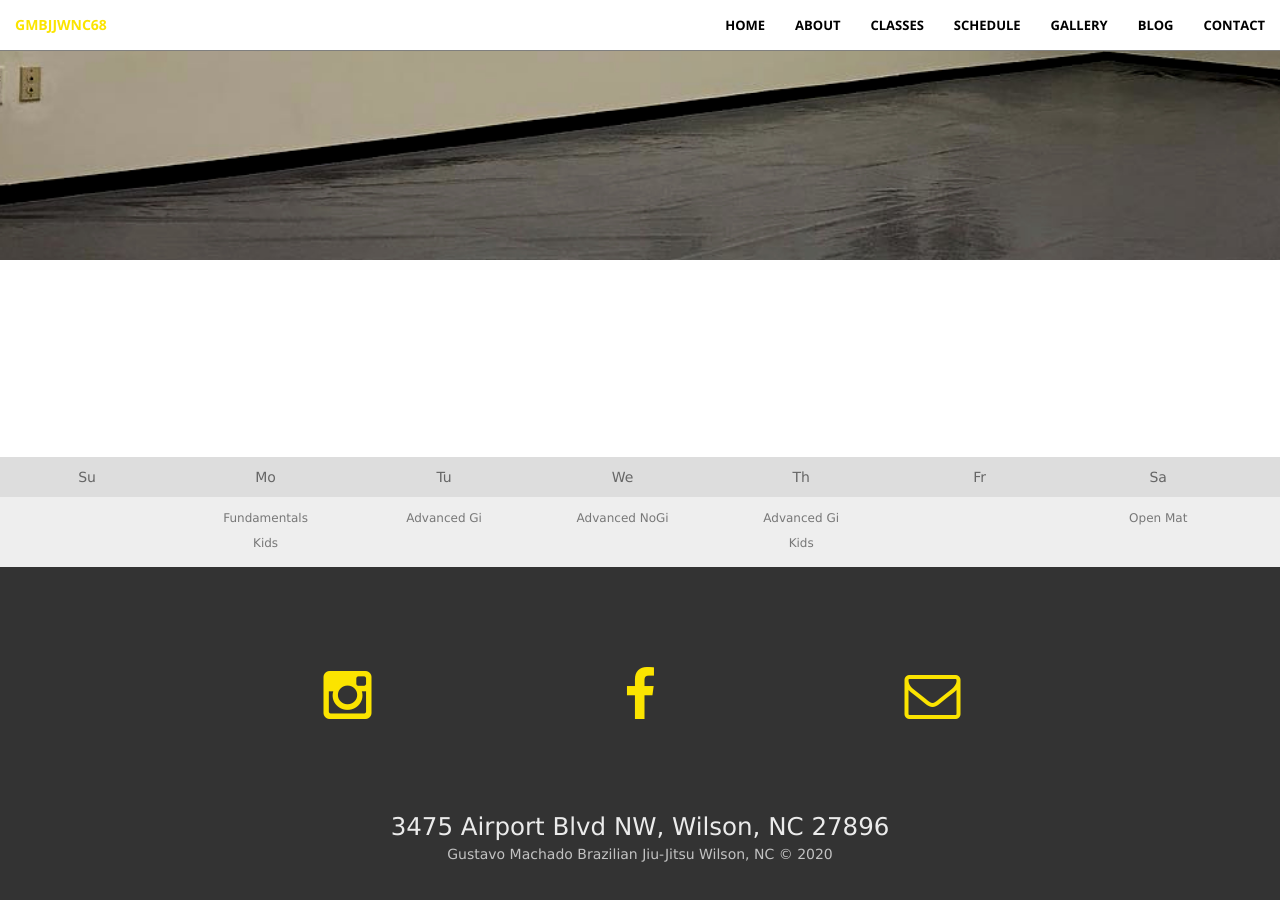
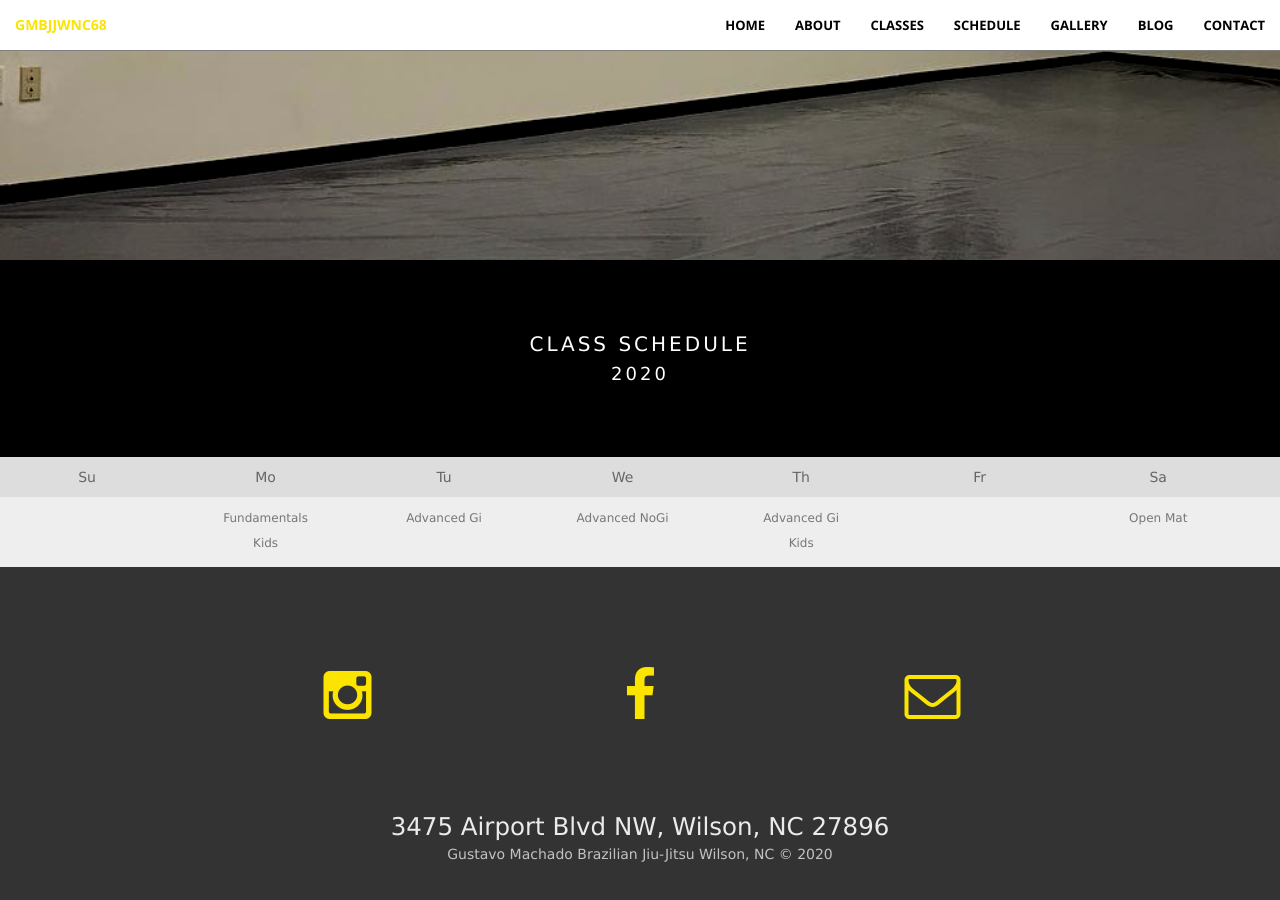
Before and after one commit to gmbjjwnc68/gmbjjwnc68.github.io, a Jekyll site: the page built from schedule.html, in a window 1280 px wide and 900 px high, scrolled down 640 px. Built offline with Jekyll 4.4.1, drawn with Linux system fonts in a browser that asks for light colours.

Commit message:
Fix colors

```diff
--- a/_includes/class_schedule.html
+++ b/_includes/class_schedule.html
@@ -9,7 +9,7 @@ body {font-family: Verdana, sans-serif;}
 .month {
   padding: 70px 25px;
   width: 100%;
-  background: lighten(#000000, 20%);
+  background: #000000;
   text-align: center;
 }
 
```
